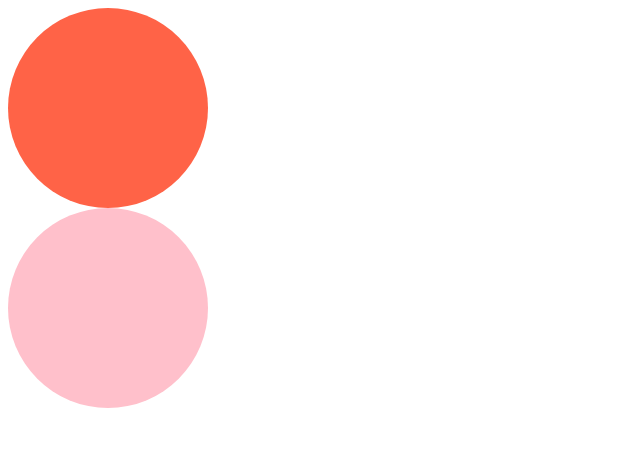
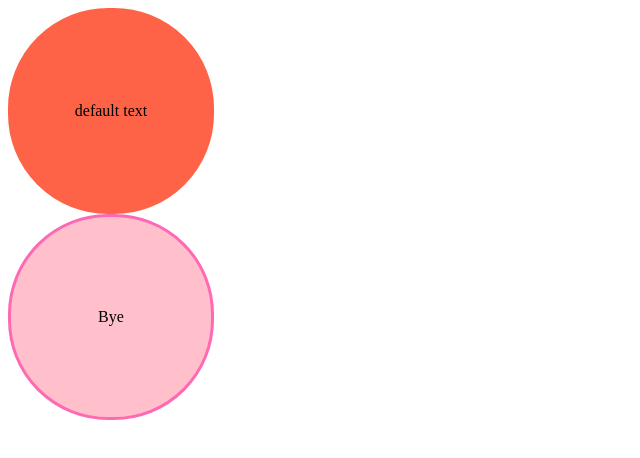
Before and after one commit to mangosteen977/react-master, a React (Create React App) app in the folder react-typescript/: page / in a window 1280 px wide. Shown: the top 458 px of the page, without its empty margins (0-640 px from the left). Built offline with nearby package versions, Linux system fonts and the light colour scheme.

Commit message:
set Optional props in the interface[ name?: type ], set default props value[ { props = props ?? default } ]

```diff
--- a/react-typescript/src/App.tsx
+++ b/react-typescript/src/App.tsx
@@ -4,7 +4,7 @@ function App() {
   return (
     <div>
       <Circle bgColor="tomato" />
-      <Circle bgColor="pink" />
+      <Circle bgColor="pink" borderColor="hotpink" text="Bye" />
     </div>
   );
 }
--- a/react-typescript/src/Circle.tsx
+++ b/react-typescript/src/Circle.tsx
@@ -2,21 +2,35 @@ import styled from "styled-components";
 
 interface ContainerProps {
   bgColor: string;
+  borderColor: string; //required props
 }
 const Container = styled.div<ContainerProps>`
   width: 200px;
   height: 200px;
   background-color: ${(props) => props.bgColor};
   border-radius: 100px;
+  border: 3px solid ${(props) => props.borderColor};
+  text-align: center;
+  line-height: 200px;
 `;
 
 interface CircleProps {
-  bgColor: string;
+  bgColor: string; //required
+  borderColor?: string; //optional (name?: type)
+  text?: string;
 }
-// interface : required object shape 설명. 코드 실행 전 확인/에러.
+// interface : object shape 설명. 코드 실행 전 확인/에러.
 // propType의 경우 코드 실행 후 확인/에러
 
-function Circle({ bgColor }: CircleProps) {
-  return <Container bgColor={bgColor} />;
+function Circle({ bgColor, borderColor, text = "default text" }: CircleProps) {
+  // CircleProps.text?: string | undefined : optional
+  // default value 설정 => text = "default text"
+  return (
+    <Container bgColor={bgColor} borderColor={borderColor ?? bgColor}>
+      {/* interface ContainerProps > borderColor : required,
+          default value 설정 => borderColor={propsName ?? "default"} */}
+      {text}
+    </Container>
+  );
 }
 export default Circle;
```
